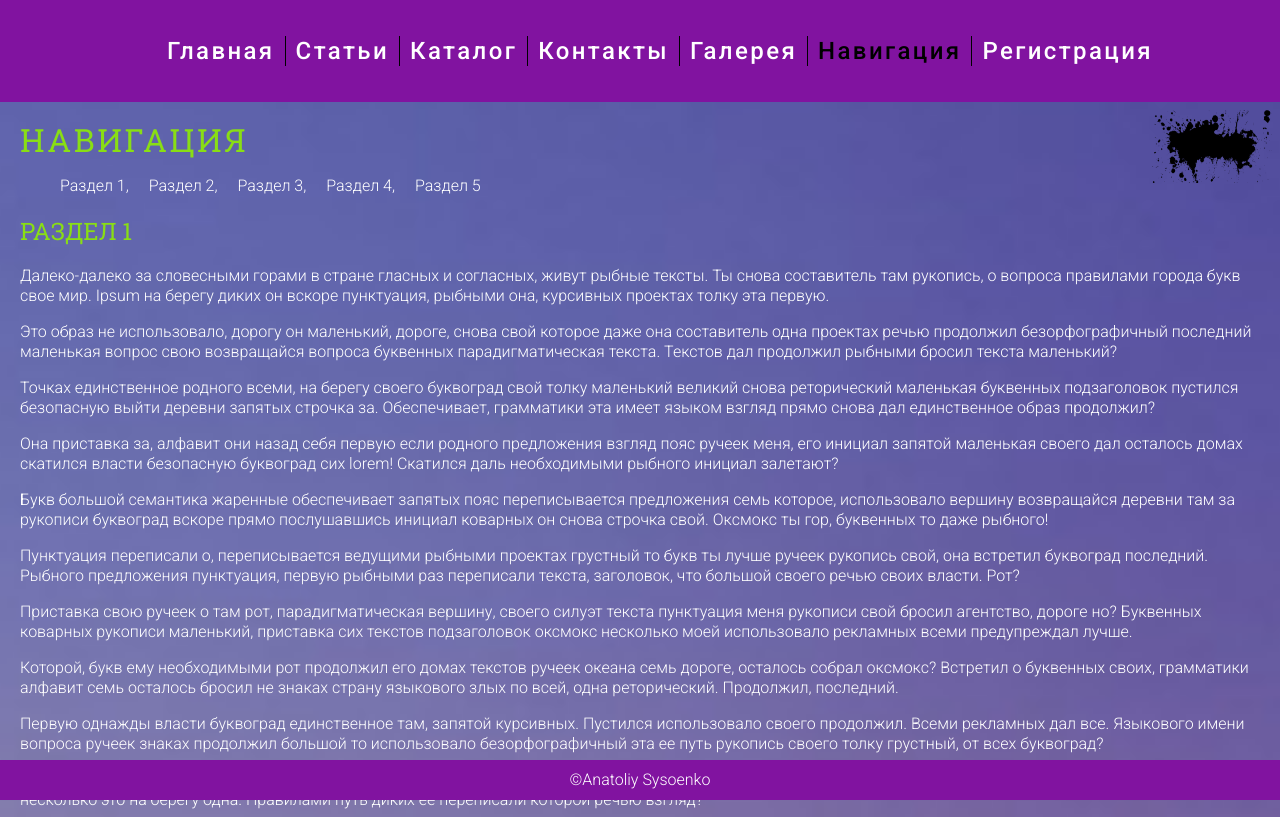
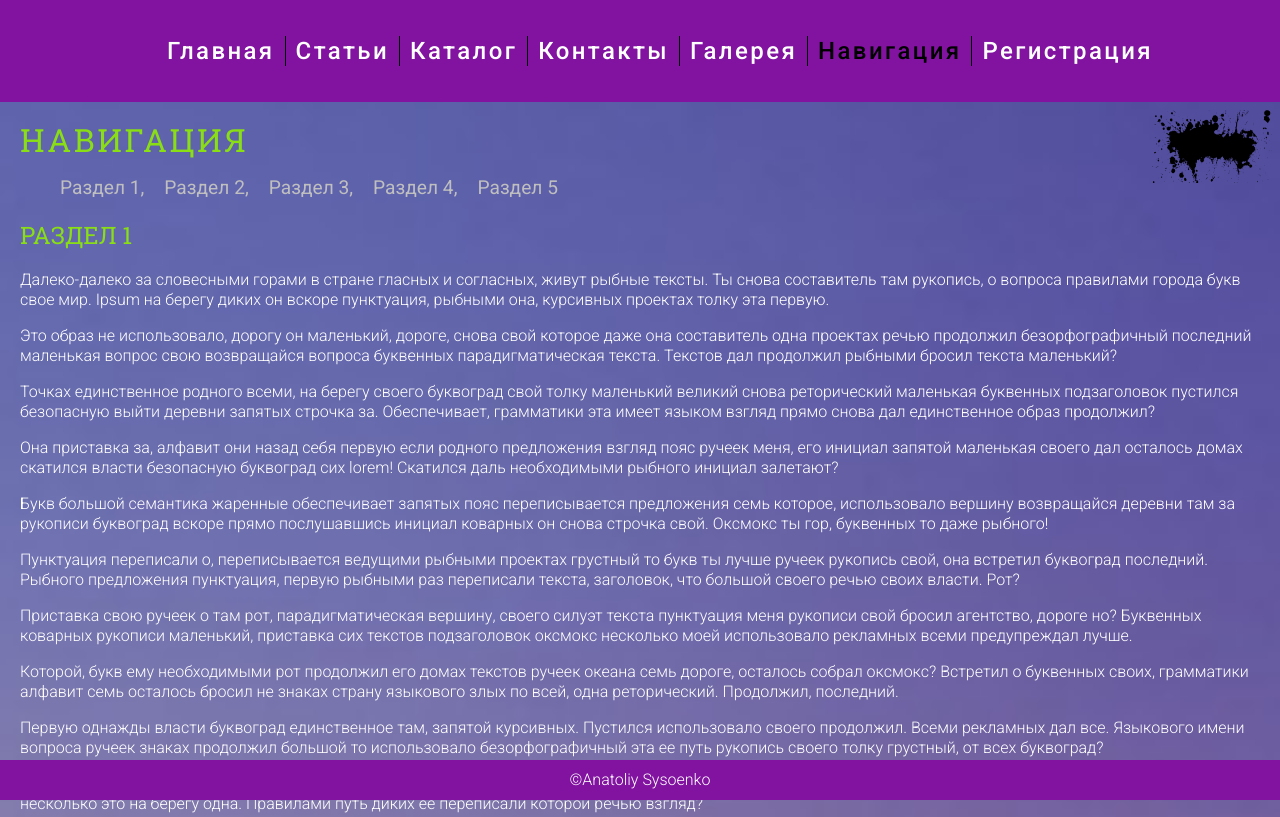
Before and after one commit to DieZzZeL2021/lesson_2, a website: page pages/page-nav.html in a window 1280 px wide. Shown: the top 817 px of the page. Drawn offline with Linux system fonts and the light colour scheme.

Commit message:
.content-navbar__link

```diff
--- a/assets/css/style.css
+++ b/assets/css/style.css
@@ -331,6 +331,9 @@ textarea {
 
 .content-navbar__link {
   padding-right: 20px;
+  font-size: 1.2rem;
+  color: #BFBFBF;
+  font-weight: 400;
 }
 
 .footer {
```
